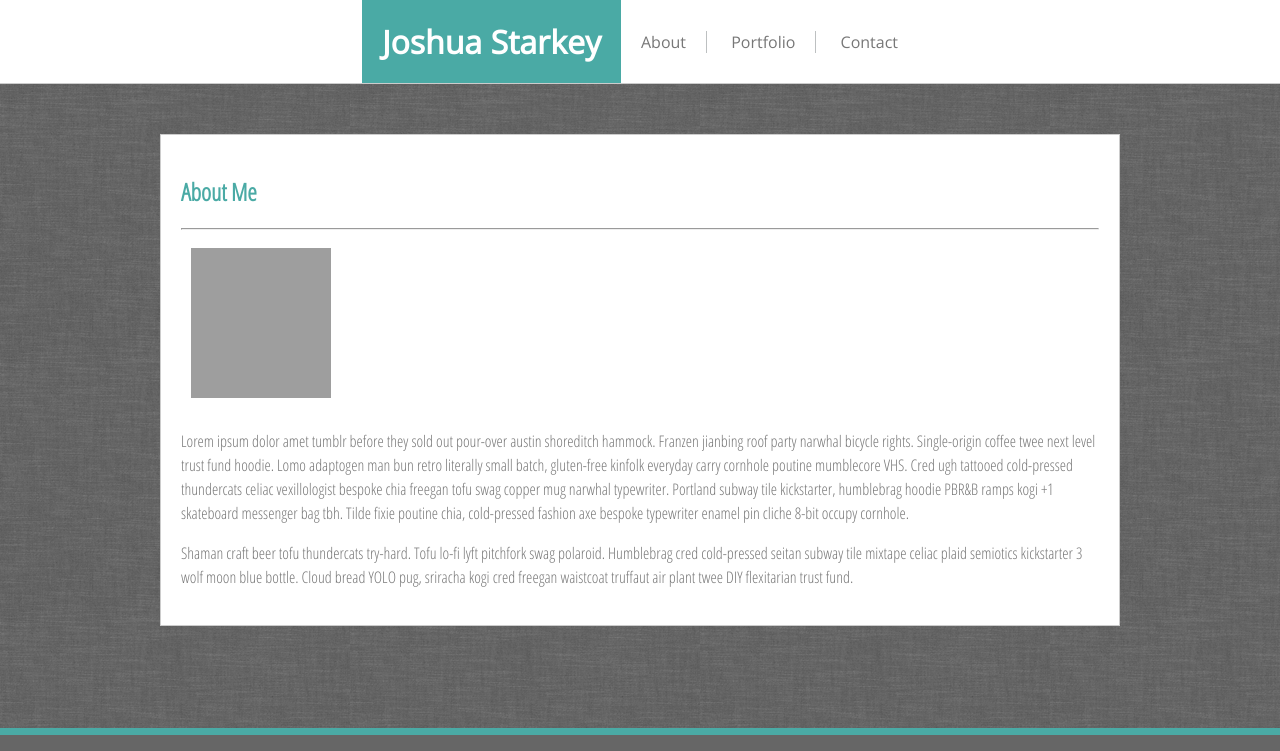
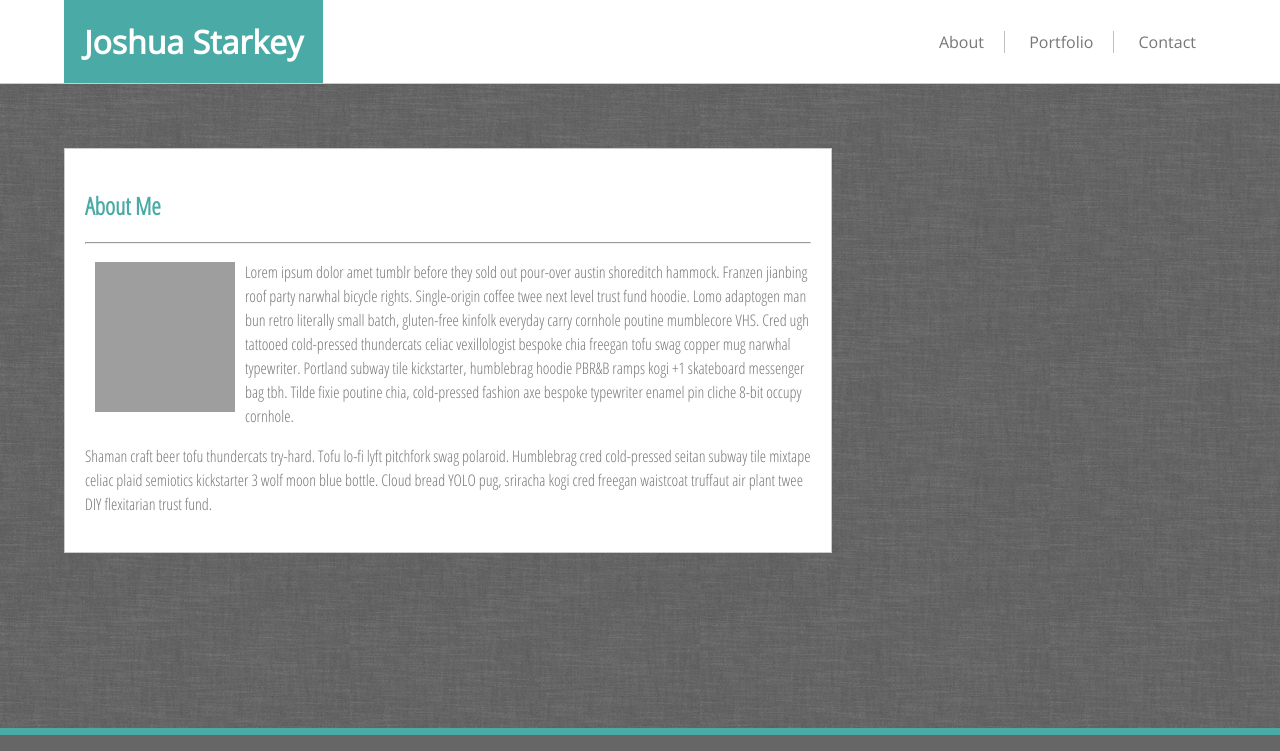
Before and after one commit to BoulderBrains/Responsive-Portfolio, a plain HTML site: page index.html in a window 1280 px wide. Shown: the top 751 px of the page. Drawn offline with nearby package versions, Linux system fonts and the light colour scheme; grey boxes are pictures that could not be loaded.

Commit message:
index.html file resized for large screen

```diff
--- a/assets/css/style.css
+++ b/assets/css/style.css
@@ -15,7 +15,7 @@ header {
 }
 
 .header-wrap {
-    /* width: 960px; */
+    width: 90%;
     margin: auto;
     display: table;
 }
@@ -51,12 +51,12 @@ header {
 }
 
 .content-wrap {
-    width: 960px;
+    width: 60%;
     padding: 20px;
     min-height: 300px;
     background: #ffffff;
     border: 1px solid #cccccc;
-	margin: 50px auto 150px auto;
+	margin: 5% 0 16% 5%;
     box-sizing: border-box;
     font-family: 'Open Sans Condensed', sans-serif;
 }
@@ -105,7 +105,7 @@ footer {
     width: 140px;
     height: 150px;
 	margin: 10px;
-    /* float: left; */
+    float: left;
 }
 
 
```
